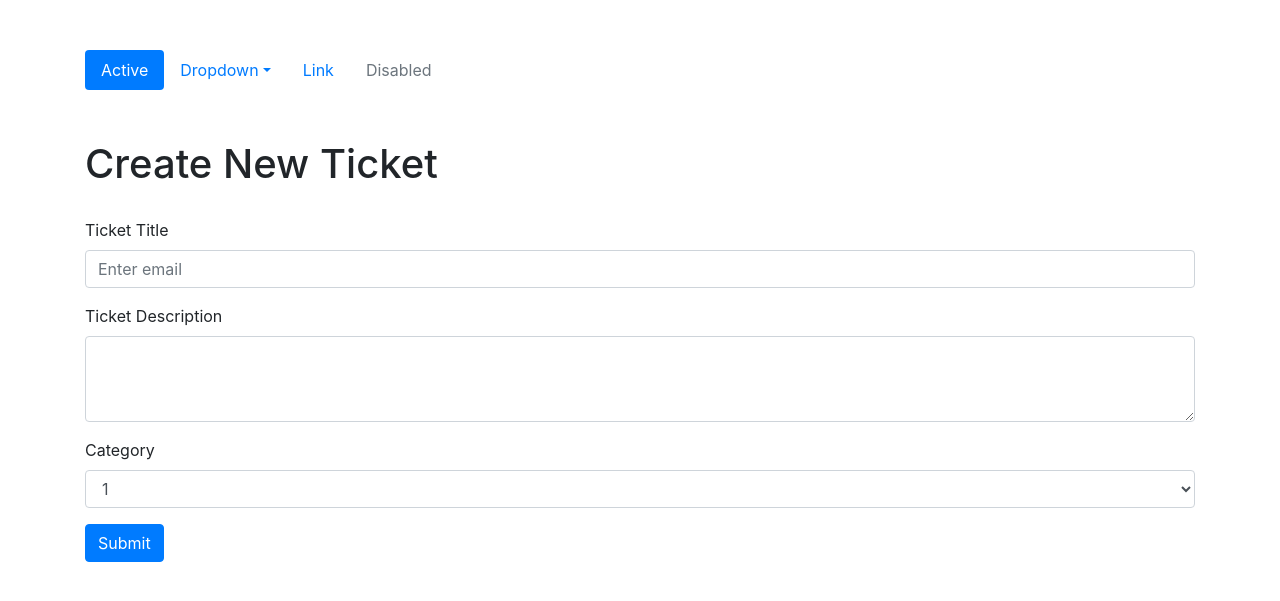
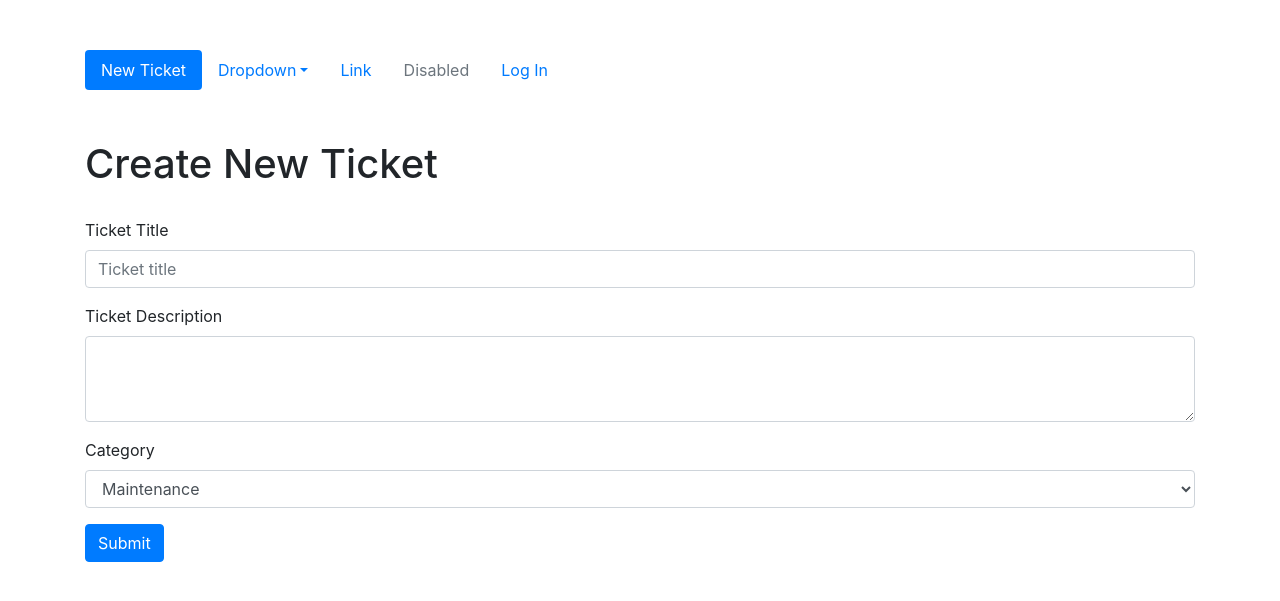
Before and after one commit to tomual/tintin-ticketing, a CodeIgniter app: page /database/index.php/ticket/create in a window 1280 px wide. Shown: the top 601 px of the page. Run offline with CodeIgniter, Linux system fonts and the light colour scheme; some libraries are stand-ins or nearby versions.

Commit message:
Creating a ticket

```diff
--- a/application/config/autoload.php
+++ b/application/config/autoload.php
@@ -58,7 +58,7 @@ $autoload['packages'] = array();
 |
 |	$autoload['libraries'] = array('user_agent' => 'ua');
 */
-$autoload['libraries'] = array();
+$autoload['libraries'] = array('database', 'email', 'session');
 
 /*
 | -------------------------------------------------------------------
--- a/application/config/database.php
+++ b/application/config/database.php
@@ -76,9 +76,9 @@ $query_builder = TRUE;
 $db['default'] = array(
 	'dsn'	=> '',
 	'hostname' => 'localhost',
-	'username' => '',
+	'username' => 'root',
 	'password' => '',
-	'database' => '',
+	'database' => 'tintin',
 	'dbdriver' => 'mysqli',
 	'dbprefix' => '',
 	'pconnect' => FALSE,
--- a/application/controllers/Ticket.php
+++ b/application/controllers/Ticket.php
@@ -10,6 +10,17 @@ class Ticket extends CI_Controller {
 
     public function create()
     {
+    	if($_SERVER['REQUEST_METHOD'] == 'POST')
+    	{
+    		$form = $_POST;
+    		$data = array(
+    			'title'			=> $form['title'],
+    			'description'	=> $form['description'],
+    			'author'		=> 'Anonymous',
+    			'category'		=> 1
+    		);
+    		$this->db->insert('tickets', $data);
+    	}
         $this->load->view('ticket/create');
     }
 }
--- a/application/views/header.php
+++ b/application/views/header.php
@@ -17,7 +17,7 @@ defined('BASEPATH') OR exit('No direct script access allowed');
         <div class="col-sm-12">
             <ul class="nav nav-pills">
                 <li class="nav-item">
-                    <a class="nav-link active" href="#">Active</a>
+                    <a class="nav-link active" href="/index.php/ticket/create">New Ticket</a>
                 </li>
                 <li class="nav-item dropdown">
                     <a class="nav-link dropdown-toggle" data-toggle="dropdown" href="#" role="button" aria-haspopup="true" aria-expanded="false">Dropdown</a>
@@ -35,6 +35,9 @@ defined('BASEPATH') OR exit('No direct script access allowed');
                 <li class="nav-item">
                     <a class="nav-link disabled" href="#">Disabled</a>
                 </li>
+                <li class="nav-item" style="float: right;">
+                    <a class="nav-link" href="#">Log In</a>
+                </li>
             </ul>
         </div>
     </div>
--- a/application/views/ticket/create.php
+++ b/application/views/ticket/create.php
@@ -3,23 +3,21 @@
 <div class="col-sm-12">
 	<h1>Create New Ticket</h1>
 
-	<form>
+	<form method="post">
 	    <div class="form-group">
-	        <label for="exampleInputEmail1">Ticket Title</label>
-	        <input type="email" class="form-control" id="exampleInputEmail1" aria-describedby="emailHelp" placeholder="Enter email">
+	        <label for="">Ticket Title</label>
+	        <input type="text" class="form-control" id="title" name="title" placeholder="Ticket title">
 	    </div>
 	    <div class="form-group">
-	        <label for="exampleInputPassword1">Ticket Description</label>
-	        <textarea class="form-control" id="exampleTextarea" rows="3"></textarea>
+	        <label for="">Ticket Description</label>
+	        <textarea class="form-control" id="description" name="description" rows="3"></textarea>
 	    </div>
 	    <div class="form-group">
-	        <label for="exampleSelect1">Category</label>
-	        <select class="form-control" id="exampleSelect1">
-	            <option>1</option>
-	            <option>2</option>
-	            <option>3</option>
-	            <option>4</option>
-	            <option>5</option>
+	        <label for="category">Category</label>
+	        <select class="form-control" id="category" name="category">
+	            <option>Maintenance</option>
+	            <option>Bug Fix</option>
+	            <option>New Feature</option>
 	        </select>
 	    </div>
 	    <button type="submit" class="btn btn-primary">Submit</button>
```
